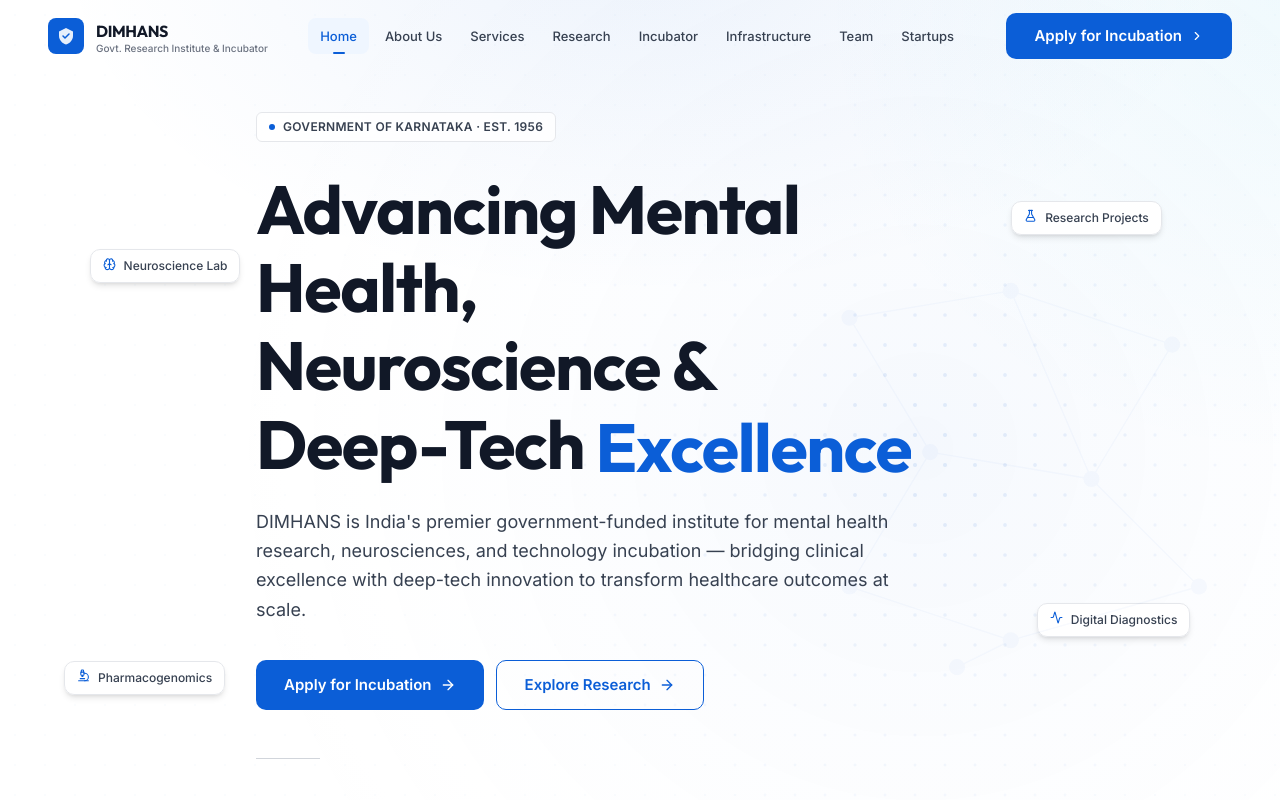
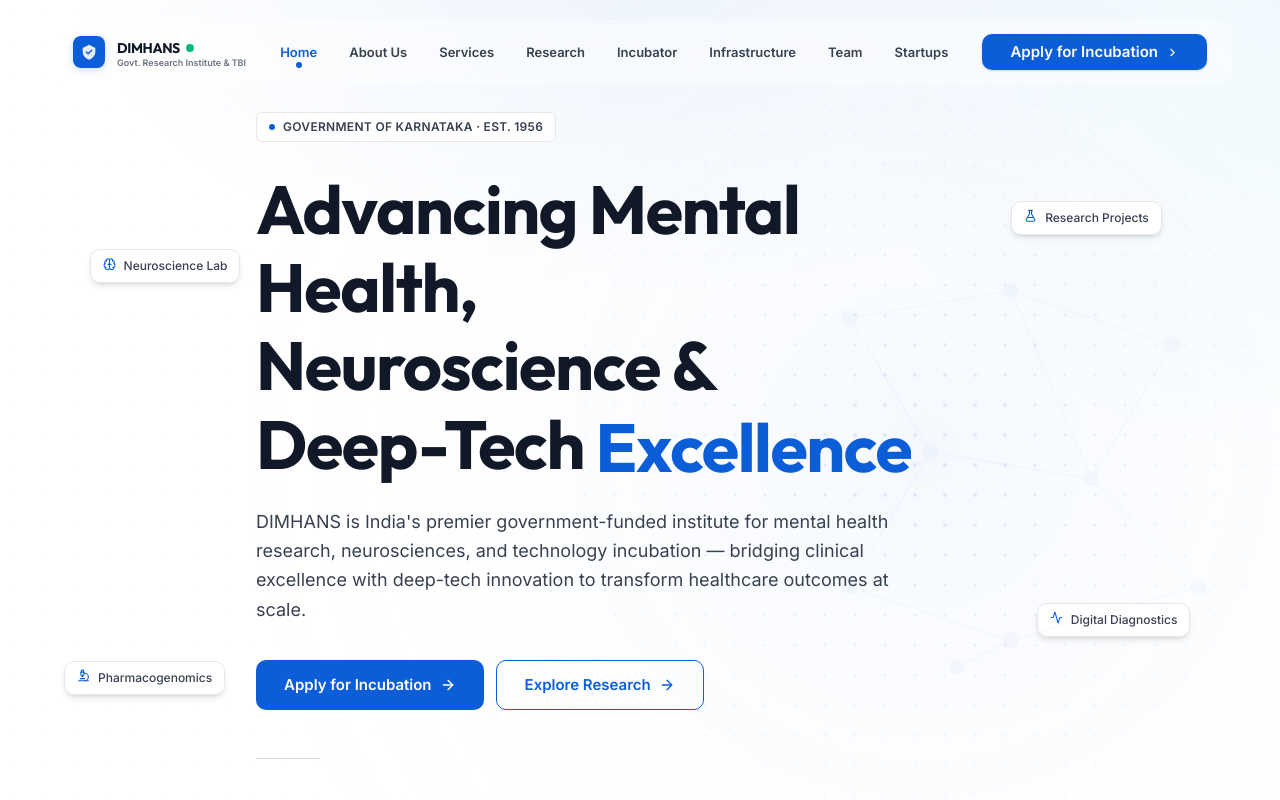
Before and after one commit to dakshdubey/gov, a Next.js app: page / in a window 1280 px wide. Shown: the top 800 px of the page. Built offline with nearby package versions, Linux system fonts and the light colour scheme.

Commit message:
feat: design modern floating capsule header with magnetic hover sliding highlight and live status dot

```diff
--- a/src/components/Header.tsx
+++ b/src/components/Header.tsx
@@ -1,6 +1,6 @@
 "use client";
 
-import { useState, useEffect, useCallback } from "react";
+import { useState, useEffect, useCallback, useRef } from "react";
 import Link from "next/link";
 import { Menu, X, ChevronRight } from "lucide-react";
 import { NAV_LINKS, SITE } from "@/lib/data";
@@ -10,9 +10,10 @@
   const [isScrolled, setIsScrolled] = useState(false);
   const [isMobileOpen, setIsMobileOpen] = useState(false);
   const [activeSection, setActiveSection] = useState("home");
+  const [hoveredIdx, setHoveredIdx] = useState<number | null>(null);
 
   const handleScroll = useCallback(() => {
-    setIsScrolled(window.scrollY > 24);
+    setIsScrolled(window.scrollY > 20);
   }, []);
 
   useEffect(() => {
@@ -31,7 +32,7 @@
           }
         });
       },
-      { rootMargin: "-40% 0px -55% 0px" }
+      { rootMargin: "-30% 0px -60% 0px" }
     );
     sections.forEach((s) => observer.observe(s));
     return () => observer.disconnect();
@@ -42,72 +43,114 @@
     const id = href.replace("#", "");
     const el = document.getElementById(id);
     if (el) {
-      el.scrollIntoView({ behavior: "smooth", block: "start" });
+      // Offset for the sticky floating header
+      const yOffset = -76;
+      const y = el.getBoundingClientRect().top + window.pageYOffset + yOffset;
+      window.scrollTo({ top: y, behavior: "smooth" });
     }
   };
 
   return (
     <>
       <header
-        className={`fixed top-0 left-0 right-0 z-50 transition-all duration-300 ${
+        className={`fixed top-0 left-0 right-0 z-50 transition-all duration-500 ${
           isScrolled
-            ? "bg-white/95 backdrop-blur-md border-b border-[var(--color-border)] shadow-sm"
-            : "bg-transparent"
+            ? "py-3"
+            : "py-5"
         }`}
         role="banner"
       >
-        <div className="container-site">
-          <div className="flex items-center justify-between h-16 lg:h-18">
+        <div className="container-site max-w-7xl mx-auto px-4">
+          <div
+            className={`flex items-center justify-between px-6 h-14 md:h-16 rounded-[14px] transition-all duration-500 ${
+              isScrolled
+                ? "bg-white/85 backdrop-blur-md border border-white/50 shadow-[0_8px_30px_rgb(0,0,0,0.06)]"
+                : "bg-white/40 backdrop-blur-sm border border-white/20"
+            }`}
+          >
             {/* Logo */}
             <Link
               href="#home"
-              onClick={() => handleNavClick("#home")}
-              className="flex items-center gap-3 flex-shrink-0 group"
+              onClick={(e) => {
+                e.preventDefault();
+                handleNavClick("#home");
+              }}
+              className="flex items-center gap-3 flex-shrink-0 group select-none"
               aria-label="DIMHANS Home"
             >
               {/* Shield/Emblem */}
-              <div className="relative w-9 h-9 flex-shrink-0">
-                <div className="w-9 h-9 bg-[var(--color-primary)] rounded-[8px] flex items-center justify-center group-hover:bg-[var(--color-primary-dark)] transition-colors duration-200">
-                  <svg width="20" height="20" viewBox="0 0 20 20" fill="none" aria-hidden="true">
-                    <path d="M10 2L3 5.5V10C3 13.87 6.16 17.49 10 18.5C13.84 17.49 17 13.87 17 10V5.5L10 2Z" fill="white" fillOpacity="0.9"/>
-                    <path d="M7 10L9 12L13 8" stroke="#0B5ED7" strokeWidth="1.5" strokeLinecap="round" strokeLinejoin="round"/>
+              <div className="relative w-8 h-8 flex-shrink-0">
+                <div className="w-8 h-8 bg-[var(--color-primary)] rounded-[8px] flex items-center justify-center group-hover:bg-[var(--color-primary-dark)] transition-all duration-300 shadow-[0_2px_8px_rgba(11,94,215,0.2)]">
+                  <svg width="18" height="18" viewBox="0 0 20 20" fill="none" aria-hidden="true">
+                    <path
+                      d="M10 2L3 5.5V10C3 13.87 6.16 17.49 10 18.5C13.84 17.49 17 13.87 17 10V5.5L10 2Z"
+                      fill="white"
+                      fillOpacity="0.9"
+                    />
+                    <path
+                      d="M7 10L9 12L13 8"
+                      stroke="#0B5ED7"
+                      strokeWidth="1.6"
+                      strokeLinecap="round"
+                      strokeLinejoin="round"
+                    />
                   </svg>
                 </div>
               </div>
               <div className="leading-tight">
-                <div className={`text-base font-bold tracking-tight font-display transition-colors ${isScrolled || isMobileOpen ? "text-[var(--color-text)]" : "text-[var(--color-text)]"}`}>
+                <div className="text-sm font-bold tracking-tight font-display text-[var(--color-text)] flex items-center gap-1.5">
                   {SITE.name}
+                  {/* Glowing Status Dot */}
+                  <span className="relative flex h-2 w-2">
+                    <span className="animate-ping absolute inline-flex h-full w-full rounded-full bg-emerald-400 opacity-75"></span>
+                    <span className="relative inline-flex rounded-full h-2 w-2 bg-emerald-500"></span>
+                  </span>
                 </div>
-                <div className="text-[10px] text-[var(--color-text-muted)] font-medium leading-none hidden sm:block">
-                  Govt. Research Institute & Incubator
+                <div className="text-[9px] text-[var(--color-text-muted)] font-semibold leading-none hidden sm:block">
+                  Govt. Research Institute &amp; TBI
                 </div>
               </div>
             </Link>
 
-            {/* Desktop Navigation */}
+            {/* Desktop Navigation with Magnetic Sliding Box */}
             <nav
-              className="hidden lg:flex items-center gap-1"
+              className="hidden lg:flex items-center gap-1 relative"
               aria-label="Primary Navigation"
+              onMouseLeave={() => setHoveredIdx(null)}
             >
-              {NAV_LINKS.slice(0, 8).map((link) => {
+              {NAV_LINKS.slice(0, 8).map((link, idx) => {
                 const sectionId = link.href.replace("#", "");
                 const isActive = activeSection === sectionId;
                 return (
                   <button
                     key={link.href}
                     onClick={() => handleNavClick(link.href)}
-                    className={`relative px-3 py-2 text-[13px] font-medium rounded-[8px] transition-all duration-200 ${
+                    onMouseEnter={() => setHoveredIdx(idx)}
+                    className={`relative px-3.5 py-1.5 text-[13px] font-semibold rounded-[8px] transition-colors duration-300 ${
                       isActive
-                        ? "text-[var(--color-primary)] bg-blue-50"
-                        : "text-[var(--color-text-secondary)] hover:text-[var(--color-text)] hover:bg-[var(--color-surface)]"
+                        ? "text-[var(--color-primary)]"
+                        : "text-[var(--color-text-secondary)] hover:text-[var(--color-text)]"
                     }`}
                     aria-current={isActive ? "page" : undefined}
                   >
-                    {link.label}
+                    {/* Hover Sliding Background */}
+                    {hoveredIdx === idx && (
+                      <motion.div
+                        layoutId="navHoverBg"
+                        className="absolute inset-0 bg-[var(--color-primary)]/5 rounded-[8px] -z-10"
+                        transition={{ type: "spring", stiffness: 350, damping: 28 }}
+                      />
+                    )}
+
+                    {/* Content */}
+                    <span className="relative z-10">{link.label}</span>
+
+                    {/* Active Bottom Dot */}
                     {isActive && (
-                      <motion.div
-                        layoutId="activeNav"
-                        className="absolute bottom-0 left-1/2 -translate-x-1/2 w-3 h-0.5 bg-[var(--color-primary)] rounded-full"
+                      <motion.span
+                        layoutId="activeNavDot"
+                        className="absolute bottom-0 left-1/2 -translate-x-1/2 w-1.5 h-1.5 bg-[var(--color-primary)] rounded-full"
+                        transition={{ type: "spring", stiffness: 300, damping: 25 }}
                       />
                     )}
                   </button>
@@ -119,15 +162,15 @@
             <div className="flex items-center gap-3">
               <button
                 onClick={() => handleNavClick("#contact")}
-                className="hidden sm:flex btn-primary text-sm py-2 px-4"
+                className="hidden sm:flex btn-primary text-[13px] font-semibold py-1.5 px-4 h-9 rounded-[8px] shadow-sm hover:shadow-md transition-all duration-300"
                 aria-label="Apply for Incubation"
               >
                 Apply for Incubation
-                <ChevronRight size={14} />
+                <ChevronRight size={13} />
               </button>
 
               <button
-                className="lg:hidden p-2 text-[var(--color-text-secondary)] hover:text-[var(--color-text)] hover:bg-[var(--color-surface)] rounded-[8px] transition-colors"
+                className="lg:hidden p-2 text-[var(--color-text-secondary)] hover:text-[var(--color-text)] hover:bg-[var(--color-primary)]/5 rounded-[8px] transition-colors"
                 onClick={() => setIsMobileOpen(!isMobileOpen)}
                 aria-label={isMobileOpen ? "Close menu" : "Open menu"}
                 aria-expanded={isMobileOpen}
@@ -148,30 +191,38 @@
             initial={{ opacity: 0, y: -8 }}
             animate={{ opacity: 1, y: 0 }}
             exit={{ opacity: 0, y: -8 }}
-            transition={{ duration: 0.18 }}
-            className="fixed inset-x-0 top-16 z-40 bg-white border-b border-[var(--color-border)] shadow-lg lg:hidden"
+            transition={{ duration: 0.2, ease: "easeOut" }}
+            className="fixed inset-x-0 top-20 z-40 px-4 lg:hidden"
             aria-label="Mobile Navigation"
           >
-            <nav className="container-site py-4 flex flex-col gap-1">
-              {NAV_LINKS.map((link) => (
+            <div className="bg-white/95 backdrop-blur-md border border-[var(--color-border)] rounded-[14px] shadow-xl p-4 flex flex-col gap-1">
+              {NAV_LINKS.map((link) => {
+                const sectionId = link.href.replace("#", "");
+                const isActive = activeSection === sectionId;
+                return (
                   <button
                     key={link.href}
                     onClick={() => handleNavClick(link.href)}
-                  className="text-left px-4 py-3 text-sm font-medium text-[var(--color-text-secondary)] hover:text-[var(--color-primary)] hover:bg-blue-50 rounded-[8px] transition-colors"
+                    className={`text-left px-4 py-2.5 text-sm font-semibold rounded-[8px] transition-colors ${
+                      isActive
+                        ? "text-[var(--color-primary)] bg-[var(--color-primary)]/5"
+                        : "text-[var(--color-text-secondary)] hover:text-[var(--color-primary)] hover:bg-[var(--color-surface)]"
+                    }`}
                   >
                     {link.label}
                   </button>
-              ))}
+                );
+              })}
               <div className="pt-3 mt-2 border-t border-[var(--color-border)]">
                 <button
                   onClick={() => handleNavClick("#contact")}
-                  className="btn-primary w-full justify-center"
+                  className="btn-primary w-full justify-center text-sm py-2 px-4 rounded-[8px]"
                 >
                   Apply for Incubation
                   <ChevronRight size={14} />
                 </button>
               </div>
-            </nav>
+            </div>
           </motion.div>
         )}
       </AnimatePresence>
```
Lines whose indentation alone changed are shown as unchanged.
